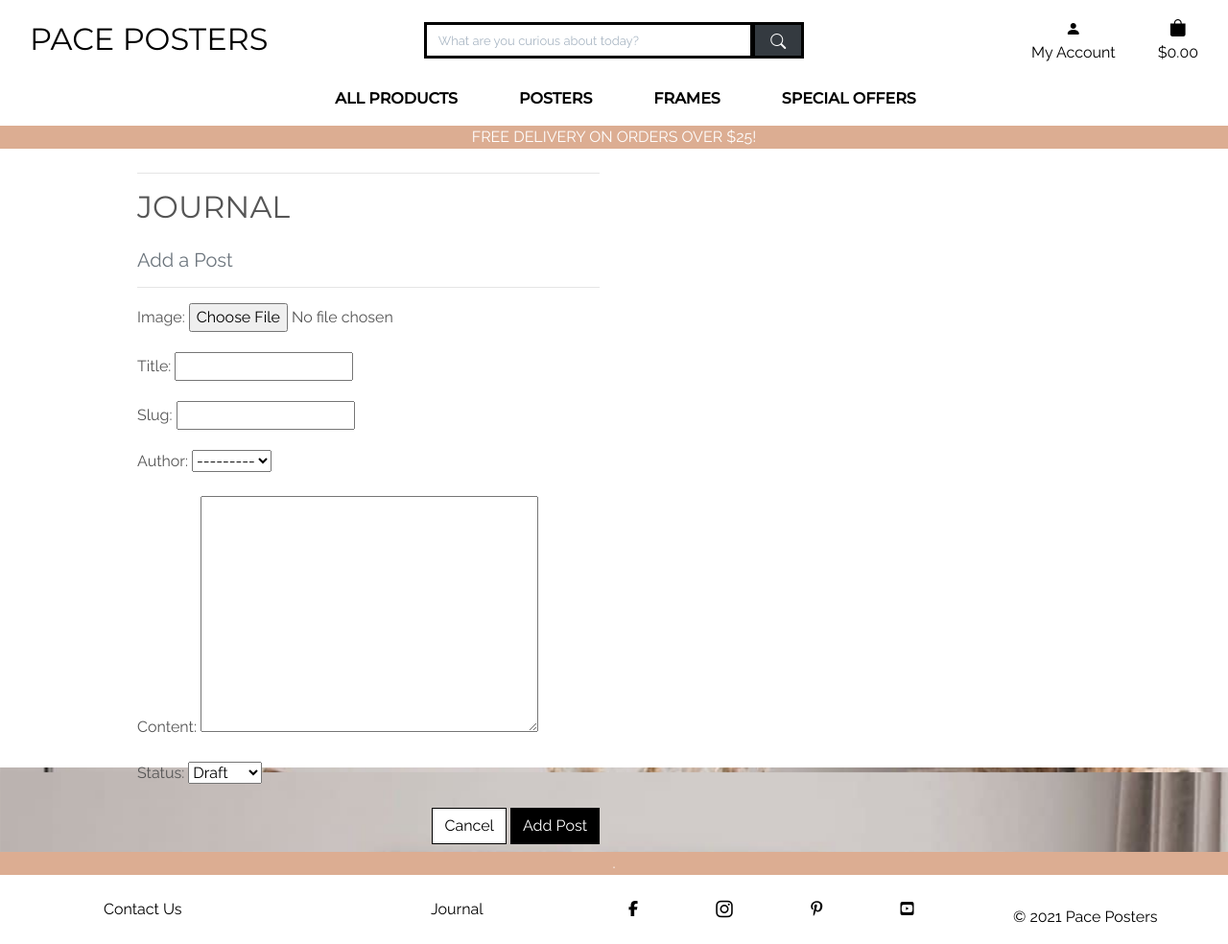
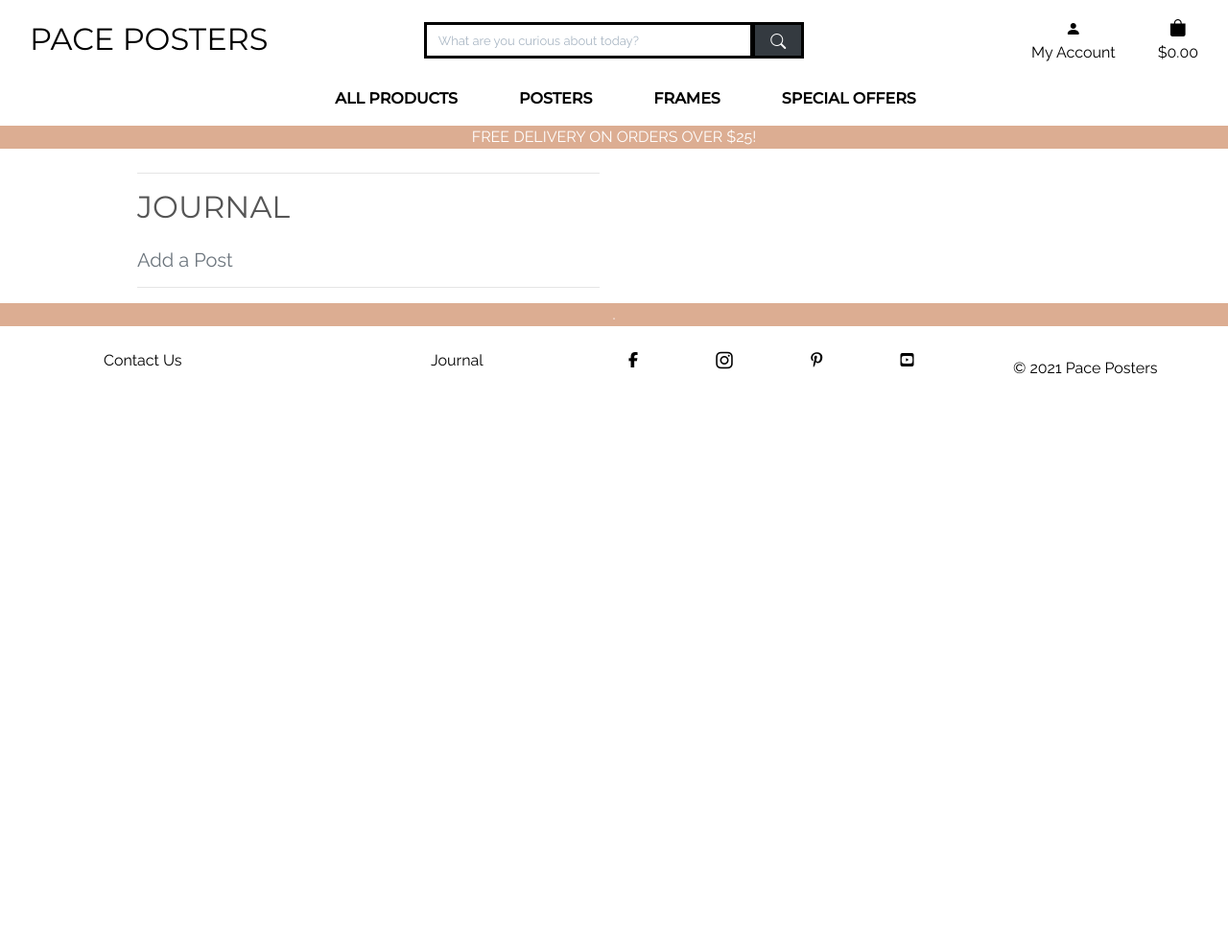
Before and after one commit to Code-Institute-Submissions/monanorremo-pace-posters_SeptResub, a Django app: page /blog/add_post/ in a window 1280 px wide. Shown: the whole page at 96% size. After the commit the page ends 390 px from the top, so only its background shows below. Run offline with Django 3.2, Linux system fonts and the light colour scheme; data comes from the database, SQL or seed files in the repository; some libraries are stand-ins or nearby versions.

Commit message:
Added Favicon and Readme that was locally saved

```diff
--- a/blog/models.py
+++ b/blog/models.py
@@ -15,7 +15,7 @@ class Post(models.Model):
     slug = models.SlugField(max_length=200, unique=True)
     author = models.ForeignKey(User, on_delete= models.CASCADE,related_name='blog_posts')
     updated_on = models.DateTimeField(auto_now= True)
-    content = models.TextField()
+    content = models.TextField(null=True, blank=True)
     created_on = models.DateTimeField(auto_now_add=True)
     status = models.IntegerField(choices=STATUS, default=0)
 
--- a/blog/templates/blog/add_post.html
+++ b/blog/templates/blog/add_post.html
@@ -20,7 +20,7 @@
             <hr>
         </div>
     </div>
-
+    {% if request.user.is_superuser %}
     <div class="row">
         <div class="col-12 col-md-6">
             <form method="POST" action="{% url 'add_post' %}" class="form mb-2" enctype="multipart/form-data">
@@ -36,6 +36,7 @@
             </form>
         </div>
     </div>
+    {% endif %}
 </div>
 {% endblock %}
 
--- a/blog/templates/blog/blog.html
+++ b/blog/templates/blog/blog.html
@@ -28,7 +28,7 @@
                     <div class="card-body">
                         <h5 class="card-title">{{ post.title }}</h5>
                         <p class="card-text text-muted h6">{{ post.author }} | {{ post.created_on}} </p>
-                        <p class="card-text">{{post.content|slice:":200" }}</p>
+                        <p class="card-text">{{post.content|slice:":100" }}</p>
                         <a href="{% url 'post_detail' post.pk  %}"
                             class="btn btn-black btn-outline-white rounded-0 text-uppercase">Read More &rarr;</a>
                         {% if request.user.is_superuser %}
--- a/blog/templates/blog/delete_post.html
+++ b/blog/templates/blog/delete_post.html
@@ -20,7 +20,7 @@
             <hr>
         </div>
     </div>
-
+    {% if request.user.is_superuser %}
     <div class="row">
         <div class="col-12 col-md-6">
             <form method="POST" action="{% url 'edit_post' post.pk %}" class="form mb-2"
@@ -36,6 +36,7 @@
             </form>
         </div>
     </div>
+    {% endif %}
 </div>
 {% endblock %}
 
--- a/blog/templates/blog/edit_post.html
+++ b/blog/templates/blog/edit_post.html
@@ -20,7 +20,7 @@
             <hr>
         </div>
     </div>
-
+    {% if request.user.is_superuser %}
     <div class="row">
         <div class="col-12 col-md-6">
             <form method="POST" action="{% url 'edit_post' post.pk %}" class="form mb-2"
@@ -36,6 +36,7 @@
             </form>
         </div>
     </div>
+    {% endif %}
 </div>
 {% endblock %}
 
--- a/templates/base.html
+++ b/templates/base.html
@@ -43,6 +43,11 @@
     </script>
     <!-- Stripe -->
     <script src="https://js.stripe.com/v3/"></script>
+    <!-- Favicon -->
+    <link rel="apple-touch-icon" sizes="180x180" href="{% static 'favicon/apple-touch-icon.png' %}">
+    <link rel="icon" type="image/png" sizes="32x32" href="{% static 'favicon/favicon-32x32.png' %}">
+    <link rel="icon" type="image/png" sizes="16x16" href="{% static 'favicon/favicon-16x16.png' %}">
+    <link rel="manifest" href="/site.webmanifest">
     {% endblock %}
 
     {% block extra_js %}
```
Also changed, not shown: README.md, static/favicon/android-chrome-192x192.png (added), static/favicon/android-chrome-512x512.png (added), static/favicon/apple-touch-icon.png (added), static/favicon/favicon-16x16.png (added), static/favicon/favicon-32x32.png (added), static/favicon/favicon.ico (added), static/favicon/site.webmanifest (added), 1 other file.
